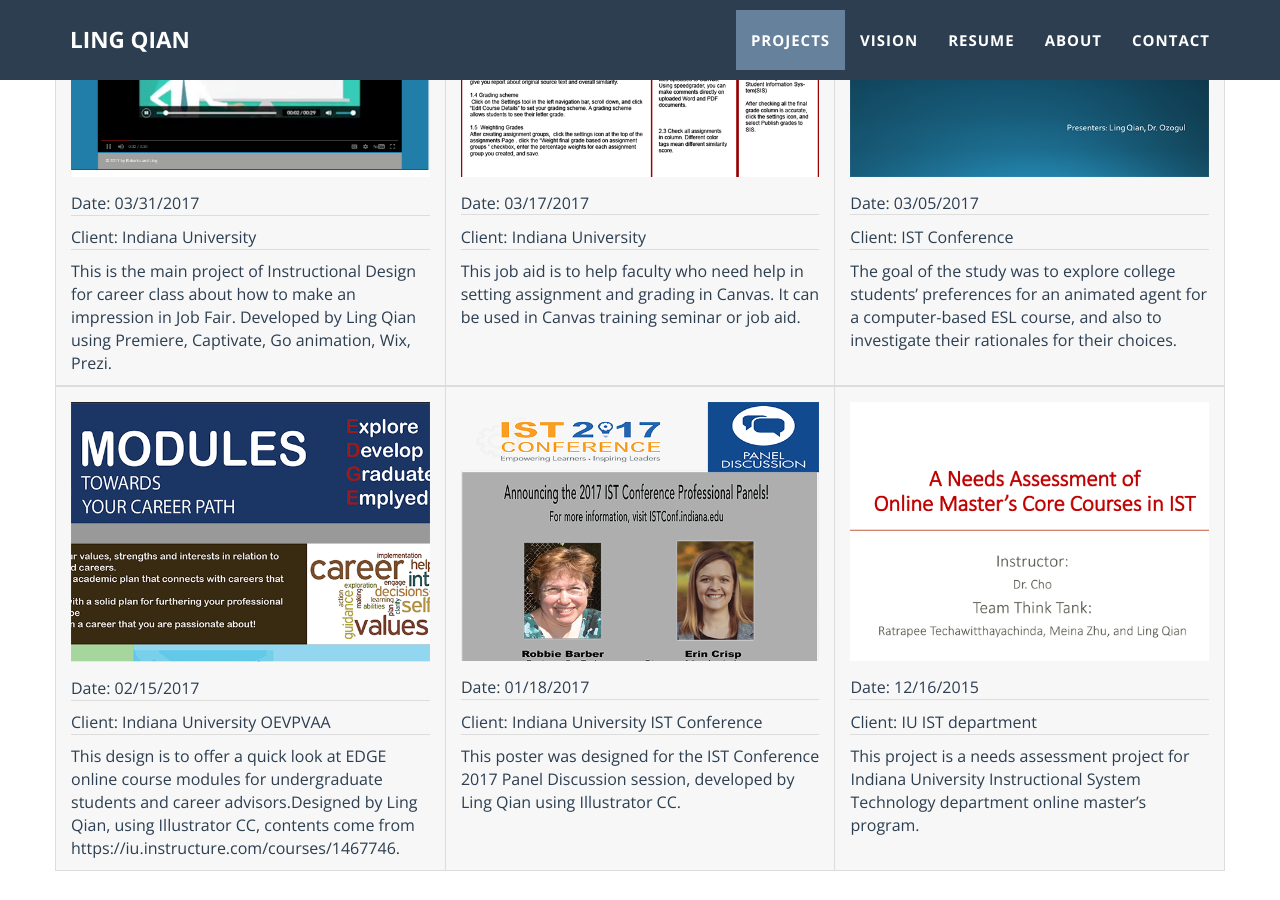
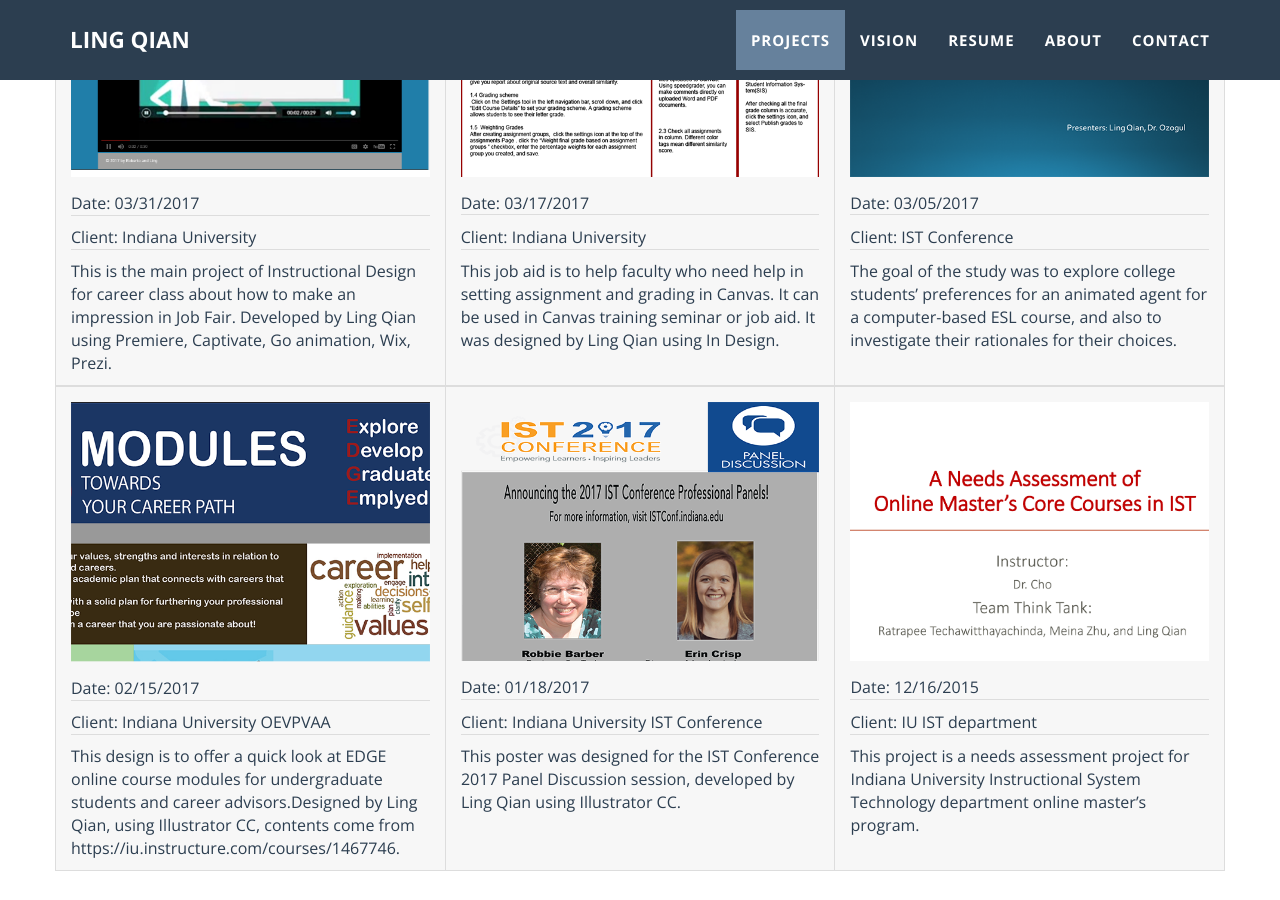
Before and after one commit to lingqiann/lingqiann.github.io, a Jekyll site: the page built from _posts/2014-07-17-project-2.markdown, in a window 1280 px wide and 900 px high, scrolled down 613 px. Built offline with Jekyll 4.4.1, drawn with Linux system fonts in a browser that asks for light colours.

Commit message:
Update 2014-07-17-project-2.markdown

```diff
--- a/_posts/2014-07-17-project-2.markdown
+++ b/_posts/2014-07-17-project-2.markdown
@@ -9,4 +9,4 @@
 category: Job aid
 pdf: job_aid.pdf
 ---
-This job aid is to help faculty who need help in setting assignment and grading in Canvas. It can be used in Canvas training seminar or job aid.
+This job aid is to help faculty who need help in setting assignment and grading in Canvas. It can be used in Canvas training seminar or job aid. It was designed by Ling Qian using In Design.
```
